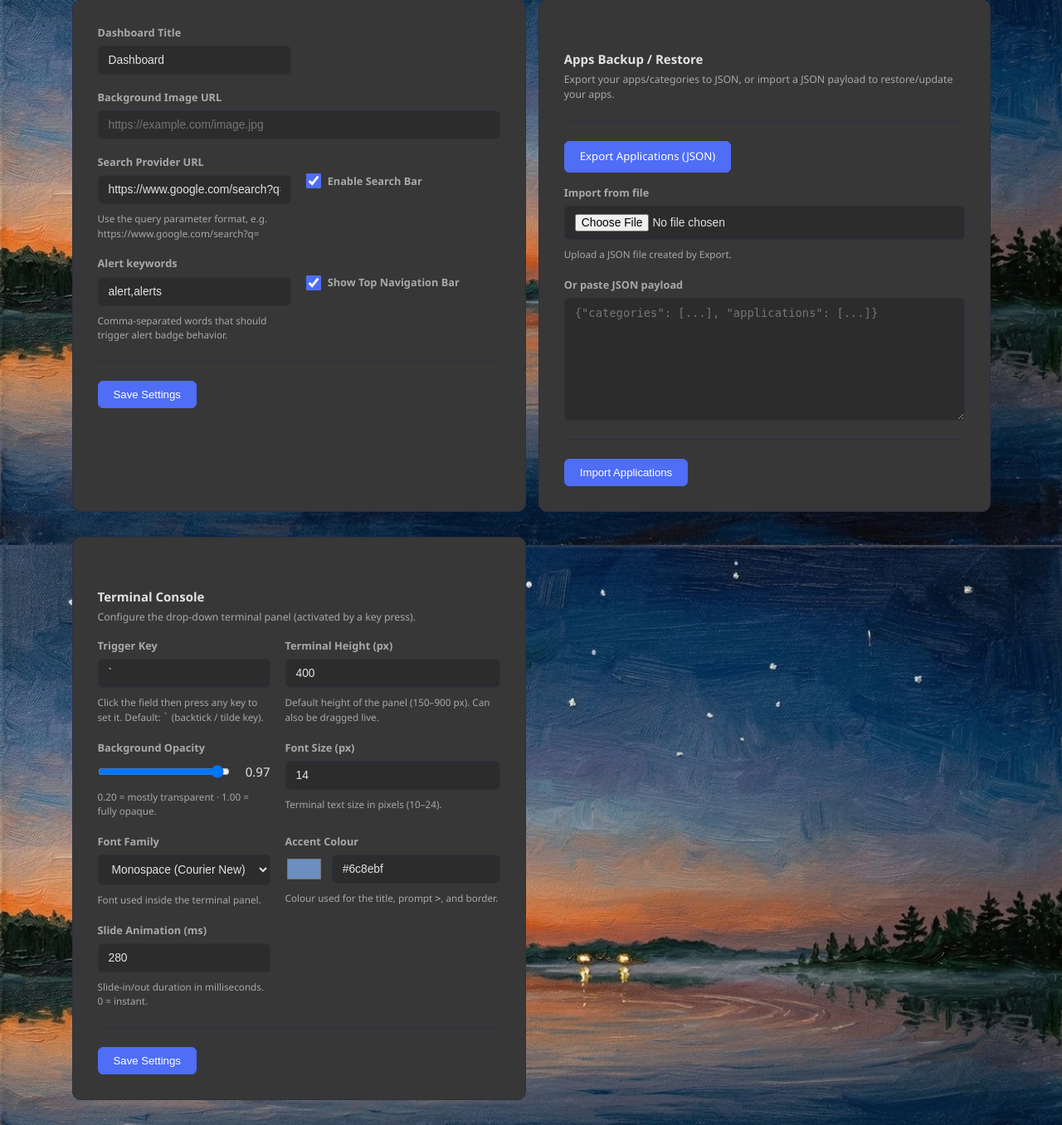
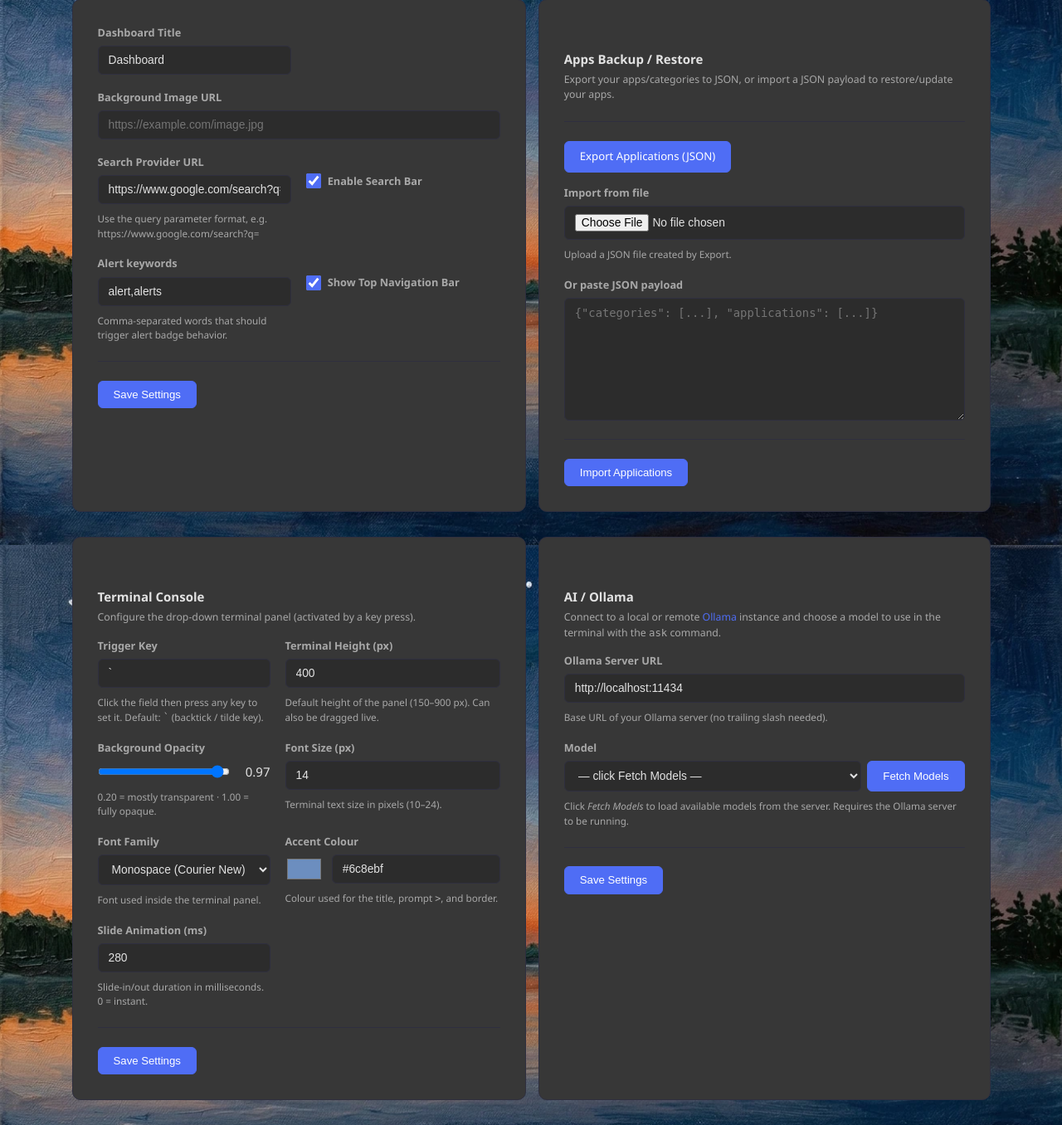
Before and after one commit to ftsiadimos/Dashboard, a Flask app: page /settings in a window 1280 px wide. Shown: the part 143-1499 px from the top of the page at 83% size. Run offline with Flask 3, Linux system fonts and the light colour scheme; data comes from the database, SQL or seed files in the repository.

Commit message:
feat: add Ollama AI integration with model fetching and chat functionality

```diff
--- a/dashboard/blueprints/settings.py
+++ b/dashboard/blueprints/settings.py
@@ -18,6 +18,7 @@ def settings_page():
             "terminal":  ["terminal_key", "terminal_height", "terminal_opacity",
                           "terminal_font_size", "terminal_font_family",
                           "terminal_accent", "terminal_anim_speed"],
+            "ollama":    ["ollama_url", "ollama_model"],
         }
         keys = section_keys.get(section, list(section_keys["dashboard"]))
         bool_keys = {"search_enabled", "navbar_enabled"}
--- a/static/app.js
+++ b/static/app.js
@@ -441,11 +441,11 @@ document.addEventListener('DOMContentLoaded', () => {
         }
 
         // ── save a custom command (upsert by name) ────────────────────────────
-        function qtSaveCustom(name, req) {
+        function qtSaveCustom(name, req, jqFilter) {
             fetch('/api/custom/commands', {
                 method: 'POST',
                 headers: { 'Content-Type': 'application/json' },
-                body: JSON.stringify({ name, ...req }),
+                body: JSON.stringify({ name, ...req, jq_filter: jqFilter || '' }),
             })
                 .then(r => r.json())
                 .then(data => {
@@ -470,12 +470,14 @@ document.addEventListener('DOMContentLoaded', () => {
                         runBtn.className = 'qt-app-row';
                         runBtn.innerHTML = '<span class="qt-app-icon">&#9654;</span>'
                             + escapeHtml(cmd.name)
-                            + ' <span class="qt-muted-inline">' + escapeHtml(cmd.method) + ' ' + escapeHtml(cmd.url) + '</span>';
-                        runBtn.title = cmd.method + ' ' + cmd.url;
+                            + ' <span class="qt-muted-inline">' + escapeHtml(cmd.method) + ' ' + escapeHtml(cmd.url)
+                            + (cmd.jq_filter ? ' | jq ' + escapeHtml(cmd.jq_filter) : '') + '</span>';
+                        runBtn.title = cmd.method + ' ' + cmd.url + (cmd.jq_filter ? ' | jq ' + cmd.jq_filter : '');
                         runBtn.addEventListener('click', () => {
                             qtWrite('> run-custom ' + cmd.name, 'qt-cmd');
                             qtRunCustom({ method: cmd.method, url: cmd.url,
-                                          headers: cmd.headers, payload: cmd.payload }, cmd.name);
+                                          headers: cmd.headers, payload: cmd.payload },
+                                        cmd.name, cmd.jq_filter || null);
                         });
 
                         const delBtn = document.createElement('span');
@@ -538,6 +540,8 @@ document.addEventListener('DOMContentLoaded', () => {
                 qtWrite('  list-custom                 – show saved custom commands', 'qt-muted');
                 qtWrite('  run-custom <name>           – run a saved custom command', 'qt-muted');
                 qtWrite('  delete-custom <name>        – delete a saved command', 'qt-muted');
+                qtWrite('  ask <question>              – ask the configured Ollama AI model', 'qt-muted');
+                qtWrite('  chat                        – enter conversation mode with Ollama (keeps history)', 'qt-muted');
                 qtWrite('  clear                       – clear this output', 'qt-muted');
                 return;
             }
@@ -563,7 +567,8 @@ document.addEventListener('DOMContentLoaded', () => {
                         );
                         if (!found) { qtWrite('Custom command not found: ' + name, 'qt-error'); return; }
                         qtRunCustom({ method: found.method, url: found.url,
-                                      headers: found.headers, payload: found.payload }, found.name);
+                                      headers: found.headers, payload: found.payload },
+                                    found.name, found.jq_filter || null);
                     })
                     .catch(() => qtWrite('Failed to fetch custom commands.', 'qt-error'));
                 return;
@@ -571,6 +576,18 @@ document.addEventListener('DOMContentLoaded', () => {
 
             if (cmd.startsWith('delete-custom ')) {
                 qtDeleteCustomByName(cmd.slice('delete-custom '.length).trim());
+                return;
+            }
+
+            if (cmd.startsWith('ask ') || cmd === 'ask') {
+                const question = cmd.startsWith('ask ') ? cmd.slice(4).trim() : '';
+                if (!question) { qtWrite('Usage: ask <your question>', 'qt-error'); return; }
+                qtAskOllama(question);
+                return;
+            }
+
+            if (cmd === 'chat') {
+                qtEnterChat();
                 return;
             }
 
@@ -598,11 +615,19 @@ document.addEventListener('DOMContentLoaded', () => {
                     return;
                 }
                 // strip any | jq ... pipe before parsing — the curl part is everything before the first |
-                const curlOnly = splitPipe(curlPart)[0];
+                const pipeParts = splitPipe(curlPart);
+                const curlOnly  = pipeParts[0];
+                let saveJqFilter = null;
+                for (let i = 1; i < pipeParts.length; i++) {
+                    const seg = pipeParts[i].trim();
+                    if (seg === 'jq' || seg.startsWith('jq ')) {
+                        saveJqFilter = seg.replace(/^jq\s*/, '').trim() || '.';
+                    }
+                }
                 const tokens = tokenize(curlOnly).slice(1); // drop 'curl'
                 const req = parseCurl(tokens);
                 if (!req.url) { qtWrite('No URL found in curl command.', 'qt-error'); return; }
-                qtSaveCustom(saveName, req);
+                qtSaveCustom(saveName, req, saveJqFilter);
                 return;
             }
 
@@ -628,9 +653,96 @@ document.addEventListener('DOMContentLoaded', () => {
             qtWrite('Unknown command. Type "help" for a list.', 'qt-error');
         }
 
+        // ── Ollama AI ─────────────────────────────────────────────────────────
+        // Chat mode state
+        let chatMode    = false;
+        let chatHistory = [];   // [{role:'user'|'assistant', content:'...'}]
+
+        const qtPromptEl = document.querySelector('.qt-prompt');
+
+        function qtEnterChat() {
+            chatMode    = true;
+            chatHistory = [];
+            qtPanel.classList.add('qt-chat-mode');
+            qtPromptEl.textContent = '\u{1F916}';
+            qtInput.placeholder = 'Chat with Ollama \u2014 type exit to leave\u2026';
+            qtWrite('Entered chat mode. Type your message and press Enter.', 'qt-info');
+            qtWrite('Type exit or /exit to return to normal mode.', 'qt-muted');
+        }
+
+        function qtExitChat() {
+            chatMode    = false;
+            chatHistory = [];
+            qtPanel.classList.remove('qt-chat-mode');
+            qtPromptEl.textContent = '>';
+            qtInput.placeholder = "Type 'help' for commands\u2026";
+            qtWrite('Left chat mode.', 'qt-muted');
+        }
+
+        async function qtChatSend(message) {
+            chatHistory.push({role: 'user', content: message});
+            const thinkLine = document.createElement('div');
+            thinkLine.className = 'qt-line qt-muted';
+            thinkLine.textContent = 'Thinking\u2026';
+            qtOutput.appendChild(thinkLine);
+            qtOutput.scrollTop = qtOutput.scrollHeight;
+            try {
+                const resp = await fetch('/api/ollama/chat', {
+                    method: 'POST',
+                    headers: {'Content-Type': 'application/json'},
+                    body: JSON.stringify({messages: chatHistory}),
+                });
+                const data = await resp.json();
+                thinkLine.remove();
+                if (!data.ok) {
+                    qtWrite('\u26a0\ufe0f  ' + (data.error || 'Ollama error'), 'qt-error');
+                    chatHistory.pop(); // remove failed user message
+                    return;
+                }
+                chatHistory.push({role: 'assistant', content: data.response});
+                const lines = (data.response || '').split('\n');
+                lines.forEach(l => qtWrite(l, 'qt-ai'));
+            } catch (err) {
+                thinkLine.remove();
+                qtWrite('Network error: ' + err.message, 'qt-error');
+                chatHistory.pop();
+            }
+        }
+
+        async function qtAskOllama(question) {
+            const thinkLine = document.createElement('div');
+            thinkLine.className = 'qt-line qt-muted';
+            thinkLine.textContent = 'Thinking\u2026';
+            qtOutput.appendChild(thinkLine);
+            qtOutput.scrollTop = qtOutput.scrollHeight;
+            try {
+                const resp = await fetch('/api/ollama/ask', {
+                    method: 'POST',
+                    headers: {'Content-Type': 'application/json'},
+                    body: JSON.stringify({prompt: question}),
+                });
+                const data = await resp.json();
+                thinkLine.remove();
+                if (!data.ok) {
+                    qtWrite('\u26a0\ufe0f  ' + (data.error || 'Ollama error'), 'qt-error');
+                    return;
+                }
+                const lines = (data.response || '').split('\n');
+                lines.forEach(l => qtWrite(l, 'qt-ai'));
+            } catch (err) {
+                thinkLine.remove();
+                qtWrite('Network error: ' + err.message, 'qt-error');
+            }
+        }
+
         // ── keyboard / button bindings ────────────────────────────────────────
         document.addEventListener('keydown', e => {
-            if (e.key === 'Escape' && isOpen) { e.preventDefault(); qtClose(); return; }
+            if (e.key === 'Escape' && isOpen) {
+                e.preventDefault();
+                if (chatMode) { qtExitChat(); return; }
+                qtClose();
+                return;
+            }
             if (e.key === triggerKey) {
                 const tag     = document.activeElement ? document.activeElement.tagName : '';
                 const inField = ['INPUT', 'TEXTAREA', 'SELECT'].includes(tag) &&
@@ -649,7 +761,7 @@ document.addEventListener('DOMContentLoaded', () => {
         const COMPLETIONS = [
             'help', 'list', 'list-custom', 'clear',
             'run ', 'run-custom ', 'curl ', 'save ',
-            'delete-custom ',
+            'delete-custom ', 'ask ', 'chat',
         ];
 
         qtInput.addEventListener('keydown', e => {
@@ -658,6 +770,13 @@ document.addEventListener('DOMContentLoaded', () => {
                 qtInput.value = '';
                 histIdx = -1;
                 histDraft = '';
+                if (chatMode) {
+                    if (!val) return;
+                    if (val === 'exit' || val === '/exit') { qtExitChat(); return; }
+                    qtWrite('\u{1F916} ' + val, 'qt-cmd');
+                    qtChatSend(val);
+                    return;
+                }
                 if (val) {
                     // push to front, avoid consecutive duplicates, cap at 100
                     if (cmdHistory[0] !== val) cmdHistory.unshift(val);
--- a/static/style.css
+++ b/static/style.css
@@ -812,6 +812,7 @@ html { font-size: 15px; }
 .qt-line.qt-error   { color: #ff7a7a; }
 .qt-line.qt-cmd     { color: #ffd080; }
 .qt-line.qt-muted   { color: #495570; }
+.qt-line.qt-ai      { color: #c7d4f0; white-space: pre-wrap; }
 
 .qt-app-row {
     display: inline-flex;
@@ -857,6 +858,10 @@ html { font-size: 15px; }
     font-weight: bold;
     font-size: 1rem;
     user-select: none;
+    transition: color 0.2s;
+}
+.quake-terminal.qt-chat-mode .qt-prompt {
+    color: #78dba4;
 }
 .qt-input {
     flex: 1;
--- a/templates/settings.html
+++ b/templates/settings.html
@@ -148,6 +148,39 @@
         </div>
     </form>
 </div>
+<div class="form-card" style="margin-top: 1rem;">
+    <h3 class="form-section-title">AI / Ollama</h3>
+    <p class="form-section-desc">Connect to a local or remote <a href="https://ollama.com" target="_blank" rel="noopener">Ollama</a> instance and choose a model to use in the terminal with the <code>ask</code> command.</p>
+    <form method="post">
+        <input type="hidden" name="form_section" value="ollama">
+        <div class="form-grid">
+            <div class="form-group full-width">
+                <label for="ollama_url">Ollama Server URL</label>
+                <input type="text" id="ollama_url" name="ollama_url"
+                       value="{{ settings.get('ollama_url', 'http://localhost:11434') }}"
+                       class="form-input" placeholder="http://localhost:11434">
+                <small class="form-hint">Base URL of your Ollama server (no trailing slash needed).</small>
+            </div>
+            <div class="form-group full-width">
+                <label for="ollama_model">Model</label>
+                <div style="display:flex;gap:0.5rem;">
+                    <select id="ollama_model" name="ollama_model" class="form-input" style="flex:1;">
+                        {% if settings.get('ollama_model', '') %}
+                        <option value="{{ settings.get('ollama_model') }}" selected>{{ settings.get('ollama_model') }}</option>
+                        {% else %}
+                        <option value="">— click Fetch Models —</option>
+                        {% endif %}
+                    </select>
+                    <button type="button" id="ollama-fetch-btn" class="btn btn-primary" style="white-space:nowrap;">Fetch Models</button>
+                </div>
+                <small class="form-hint">Click <em>Fetch Models</em> to load available models from the server. Requires the Ollama server to be running.</small>
+            </div>
+        </div>
+        <div class="form-actions">
+            <button type="submit" class="btn btn-primary">Save Settings</button>
+        </div>
+    </form>
+</div>
 </div>
 {% endblock %}
 
@@ -169,6 +202,39 @@ if (termKeyInput) {
     termKeyInput.addEventListener('blur', function() {
         this.placeholder = 'Click here and press a key…';
         if (!this.value) this.value = '`';
+    });
+}
+
+// Fetch Ollama models
+const ollamaFetchBtn    = document.getElementById('ollama-fetch-btn');
+const ollamaModelSelect = document.getElementById('ollama_model');
+if (ollamaFetchBtn) {
+    ollamaFetchBtn.addEventListener('click', function() {
+        ollamaFetchBtn.disabled = true;
+        ollamaFetchBtn.textContent = 'Fetching…';
+        fetch('/api/ollama/models')
+            .then(r => r.json())
+            .then(data => {
+                if (!data.ok || !data.models.length) {
+                    alert(data.error || 'No models found on server.');
+                    return;
+                }
+                const currentVal = ollamaModelSelect.value;
+                ollamaModelSelect.innerHTML = '';
+                data.models.forEach(m => {
+                    const opt = document.createElement('option');
+                    opt.value = m;
+                    opt.textContent = m;
+                    if (m === currentVal) opt.selected = true;
+                    ollamaModelSelect.appendChild(opt);
+                });
+                if (!ollamaModelSelect.value) ollamaModelSelect.selectedIndex = 0;
+            })
+            .catch(() => alert('Could not reach Ollama server.'))
+            .finally(() => {
+                ollamaFetchBtn.disabled = false;
+                ollamaFetchBtn.textContent = 'Fetch Models';
+            });
     });
 }
 
```
Also changed, not shown: dashboard/blueprints/api.py (+87 -11 lines), dashboard/database.py (+13 -0 lines), 1 other file.
